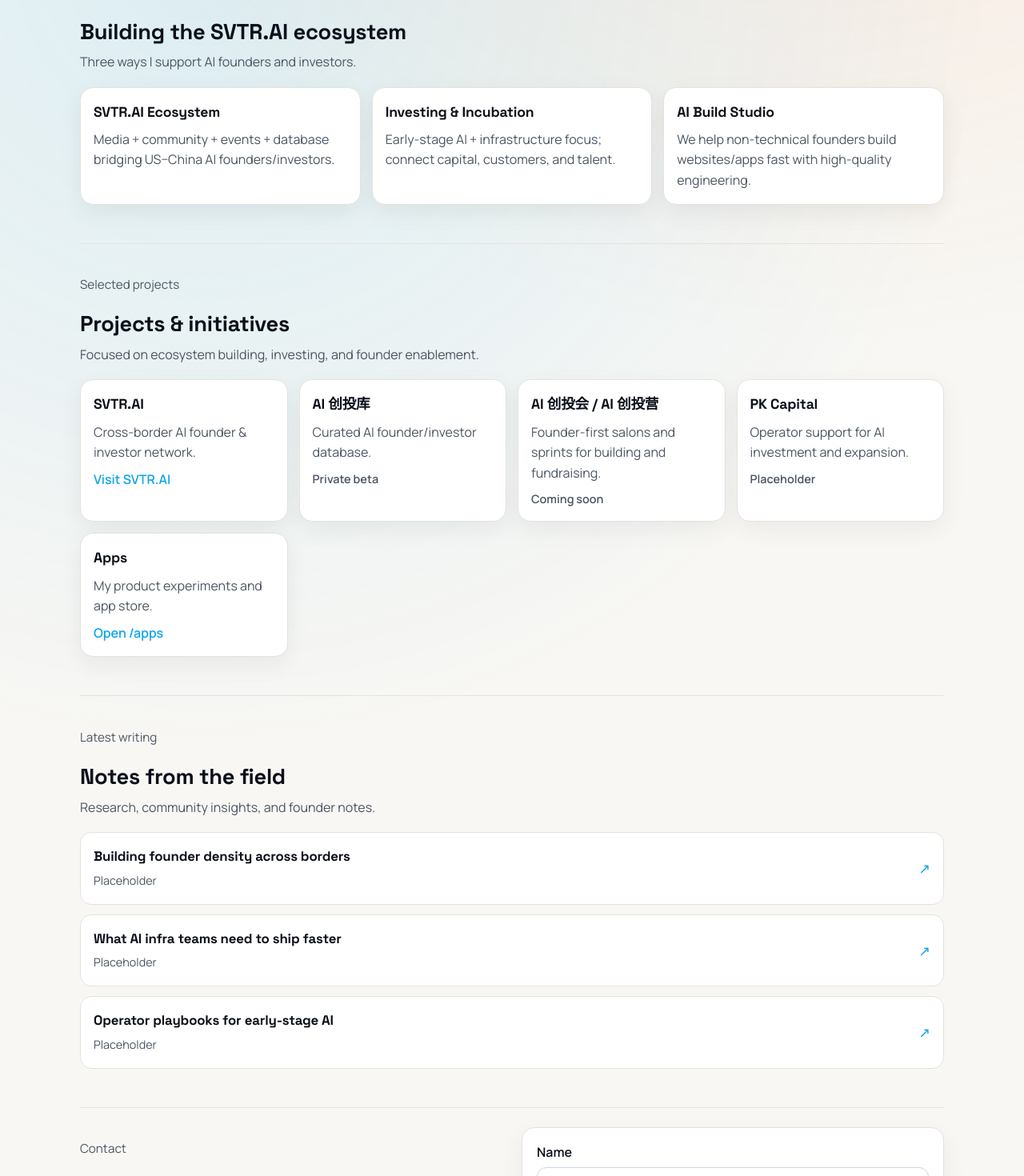
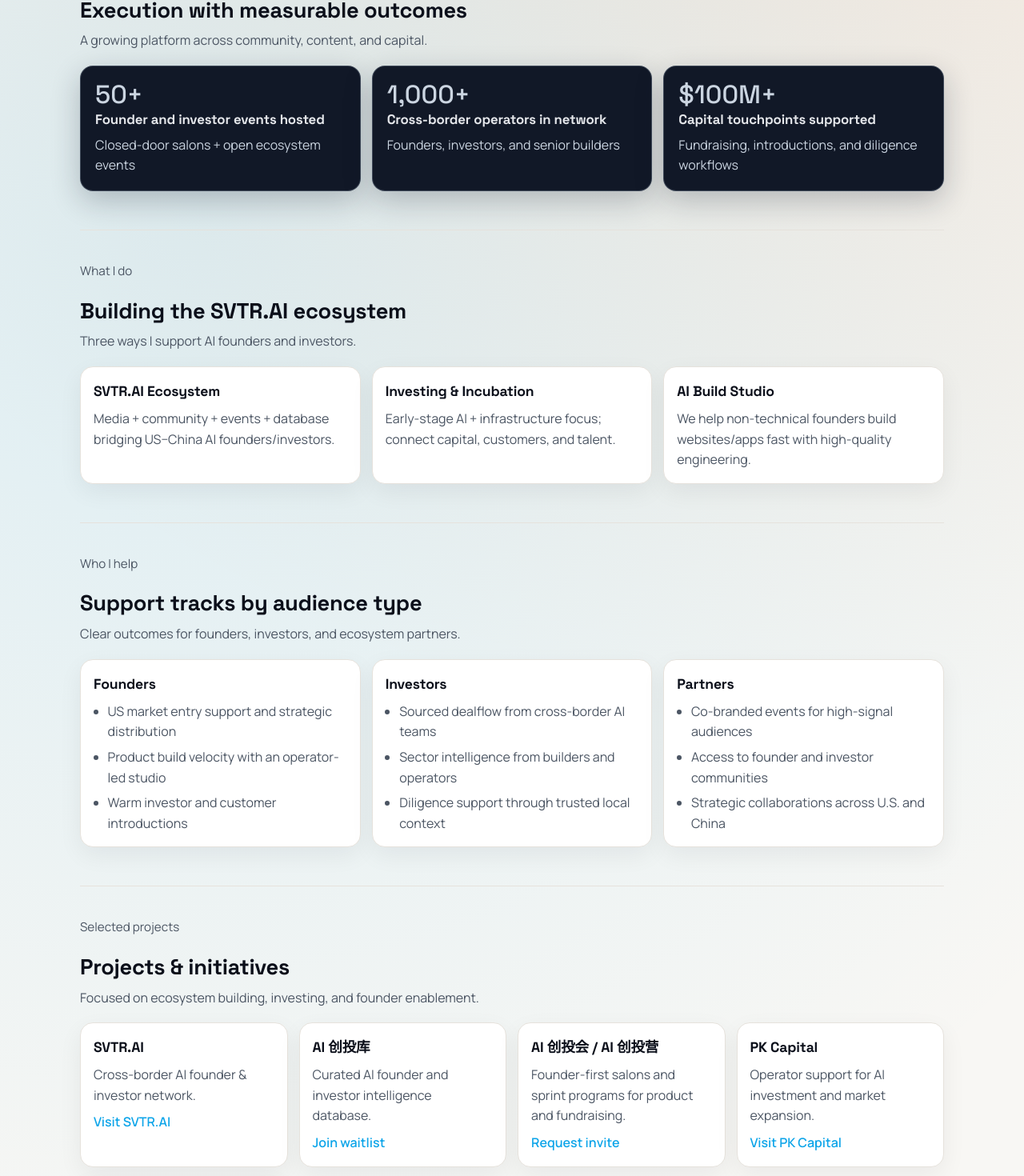
Before and after one commit to capmapt/liuallen, a Next.js app in the folder apps/web/: page / in a window 1280 px wide. Shown: the part 615-2085 px from the top of the page at 80% size. Built offline with nearby package versions, Linux system fonts and the light colour scheme; no server answers.

Commit message:
feat(web): revamp homepage structure and messaging

```diff
--- a/apps/web/pages/index.tsx
+++ b/apps/web/pages/index.tsx
@@ -35,15 +35,25 @@
     hero: {
       title: 'Allen Liu (Min Liu)',
       oneLiner:
-        'Building SVTR.AI — a cross-border AI founder & investor network. I invest and incubate AI startups, and run an AI build studio that helps founders ship products fast.',
+        'I build SVTR.AI, invest in early AI startups, and run an operator-led build studio for founders entering the U.S. market.',
       primaryCta: 'Book a meeting',
       secondaryCta: 'Email',
       availability: 'Based near Stanford / Palo Alto. Open to: founders, investors, partners.',
       badges: ['AI founders + investors', 'Cross-border network', 'Silicon Valley'],
       cardTitle: 'SVTR.AI ecosystem',
       cardBody:
-        'Media, community, events, and a database that connect AI founders, investors, and operators across the U.S. and China.',
+        'Media, curated community, private events, and data products that connect AI founders, investors, and operators across the U.S. and China.',
       cardCta: 'Explore SVTR.AI',
+    },
+    proof: {
+      kicker: 'Proof',
+      title: 'Execution with measurable outcomes',
+      subtitle: 'A growing platform across community, content, and capital.',
+      items: [
+        { value: '50+', label: 'Founder and investor events hosted', note: 'Closed-door salons + open ecosystem events' },
+        { value: '1,000+', label: 'Cross-border operators in network', note: 'Founders, investors, and senior builders' },
+        { value: '$100M+', label: 'Capital touchpoints supported', note: 'Fundraising, introductions, and diligence workflows' },
+      ],
     },
     whatIDo: {
       kicker: 'What I do',
@@ -64,6 +74,37 @@
         },
       ],
     },
+    audience: {
+      kicker: 'Who I help',
+      title: 'Support tracks by audience type',
+      subtitle: 'Clear outcomes for founders, investors, and ecosystem partners.',
+      cards: [
+        {
+          title: 'Founders',
+          outcomes: [
+            'US market entry support and strategic distribution',
+            'Product build velocity with an operator-led studio',
+            'Warm investor and customer introductions',
+          ],
+        },
+        {
+          title: 'Investors',
+          outcomes: [
+            'Sourced dealflow from cross-border AI teams',
+            'Sector intelligence from builders and operators',
+            'Diligence support through trusted local context',
+          ],
+        },
+        {
+          title: 'Partners',
+          outcomes: [
+            'Co-branded events for high-signal audiences',
+            'Access to founder and investor communities',
+            'Strategic collaborations across U.S. and China',
+          ],
+        },
+      ],
+    },
     projects: {
       kicker: 'Selected projects',
       title: 'Projects & initiatives',
@@ -77,24 +118,21 @@
         },
         {
           title: 'AI 创投库',
-          description: 'Curated AI founder/investor database.',
-          href: '#',
-          linkLabel: 'Private beta',
-          disabled: true,
+          description: 'Curated AI founder and investor intelligence database.',
+          href: '#contact',
+          linkLabel: 'Join waitlist',
         },
         {
           title: 'AI 创投会 / AI 创投营',
-          description: 'Founder-first salons and sprints for building and fundraising.',
-          href: '#',
-          linkLabel: 'Coming soon',
-          disabled: true,
+          description: 'Founder-first salons and sprint programs for product and fundraising.',
+          href: 'https://svtr.ai',
+          linkLabel: 'Request invite',
         },
         {
           title: 'PK Capital',
-          description: 'Operator support for AI investment and expansion.',
-          href: '#',
-          linkLabel: 'Placeholder',
-          disabled: true,
+          description: 'Operator support for AI investment and market expansion.',
+          href: 'https://www.pingkangcapital.com/',
+          linkLabel: 'Visit PK Capital',
         },
         {
           title: 'Apps',
@@ -107,23 +145,42 @@
     writing: {
       kicker: 'Latest writing',
       title: 'Notes from the field',
-      subtitle: 'Research, community insights, and founder notes.',
+      subtitle: 'Research briefs, market notes, and operator playbooks.',
       items: [
         {
-          title: 'Building founder density across borders',
+          title: 'How cross-border founder density compounds over time',
           href: '/writing',
-          meta: 'Placeholder',
+          meta: 'Ecosystem Strategy',
         },
         {
-          title: 'What AI infra teams need to ship faster',
+          title: 'What AI infrastructure founders should optimize first',
           href: '/writing',
-          meta: 'Placeholder',
+          meta: 'Founder Playbook',
         },
         {
-          title: 'Operator playbooks for early-stage AI',
+          title: 'Operator frameworks for early-stage AI execution',
           href: '/writing',
-          meta: 'Placeholder',
+          meta: 'Operating Systems',
         },
+      ],
+    },
+    channels: {
+      kicker: 'Media channels',
+      title: 'Where to follow my work',
+      subtitle: 'Best channels for updates, events, and collaboration.',
+      links: [
+        { title: 'SVTR.AI', href: 'https://svtr.ai', label: 'Platform updates' },
+        { title: 'Email', href: 'mailto:liumin.gsm@gmail.com', label: 'Direct contact' },
+        { title: 'Apps', href: '/apps', label: 'Product experiments' },
+      ],
+    },
+    disclosure: {
+      kicker: 'Disclosure',
+      title: 'Operating principles and boundaries',
+      items: [
+        'Community and media activities are independent from formal investment decisions.',
+        'Content on this site is for informational purposes and not investment advice.',
+        'Potential conflicts are handled with explicit disclosure and recusal when needed.',
       ],
     },
     contact: {
@@ -155,7 +212,7 @@
     hero: {
       title: 'Allen Liu (Min Liu)',
       oneLiner:
-        '打造 SVTR.AI——连接中美 AI 创业者与投资人的跨境网络。我投资并孵化 AI 初创公司，也运营 AI 搭建工作室，帮助创始人快速落地产品。',
+        '我在搭建 SVTR.AI、投资早期 AI 公司，并运营以交付为导向的 AI 搭建工作室，帮助创始人进入美国市场。',
       primaryCta: '预约会议',
       secondaryCta: '发送邮件',
       availability: '常驻斯坦福 / 帕洛阿尔托附近。开放合作：创业者、投资人、合作伙伴。',
@@ -163,6 +220,16 @@
       cardTitle: 'SVTR.AI 生态',
       cardBody: '媒体、社区、活动与数据库，连接中美 AI 创业者、投资人和运营者。',
       cardCta: '了解 SVTR.AI',
+    },
+    proof: {
+      kicker: '成果',
+      title: '用可量化结果验证执行力',
+      subtitle: '在社区、内容与资本连接上持续增长。',
+      items: [
+        { value: '50+', label: '已举办创业者与投资人活动', note: '闭门沙龙 + 开放生态活动' },
+        { value: '1,000+', label: '跨境网络覆盖运营者', note: '覆盖创业者、投资人与资深建设者' },
+        { value: '$100M+', label: '支持资本连接触达规模', note: '覆盖融资、引荐与尽调协同' },
+      ],
     },
     whatIDo: {
       kicker: '我在做什么',
@@ -183,6 +250,37 @@
         },
       ],
     },
+    audience: {
+      kicker: '服务对象',
+      title: '按角色设计支持路径',
+      subtitle: '面向创业者、投资人和合作伙伴的明确产出。',
+      cards: [
+        {
+          title: '创业者',
+          outcomes: [
+            '美国市场进入与分发策略支持',
+            '通过搭建工作室提升产品交付速度',
+            '连接高质量投资人与关键客户',
+          ],
+        },
+        {
+          title: '投资人',
+          outcomes: [
+            '获取跨境 AI 创业项目流',
+            '获得来自一线建设者的赛道洞察',
+            '通过本地语境增强尽调判断',
+          ],
+        },
+        {
+          title: '合作伙伴',
+          outcomes: [
+            '面向高密度人群的联合活动',
+            '进入创业者与投资人社群网络',
+            '推动中美双向战略合作',
+          ],
+        },
+      ],
+    },
     projects: {
       kicker: '精选项目',
       title: '项目与计划',
@@ -196,24 +294,21 @@
         },
         {
           title: 'AI 创投库',
-          description: '精选 AI 创业者/投资人数据库。',
-          href: '#',
-          linkLabel: '内测中',
-          disabled: true,
+          description: '精选 AI 创业者与投资人情报库。',
+          href: '#contact',
+          linkLabel: '加入候补',
         },
         {
           title: 'AI 创投会 / AI 创投营',
-          description: '面向创始人的沙龙与加速营。',
-          href: '#',
-          linkLabel: '即将发布',
-          disabled: true,
+          description: '面向创始人的沙龙与冲刺营。',
+          href: 'https://svtr.ai',
+          linkLabel: '申请邀约',
         },
         {
           title: 'PK Capital',
-          description: 'AI 投资与扩张的运营支持。',
-          href: '#',
-          linkLabel: '占位中',
-          disabled: true,
+          description: 'AI 投资与市场扩张的运营支持。',
+          href: 'https://www.pingkangcapital.com/',
+          linkLabel: '访问 PK Capital',
         },
         {
           title: '应用商店',
@@ -226,23 +321,42 @@
     writing: {
       kicker: '最新写作',
       title: '一线笔记',
-      subtitle: '研究、社区洞察与创始人笔记。',
+      subtitle: '研究简报、市场观察与运营方法。',
       items: [
         {
-          title: '跨境生态的创始人密度',
+          title: '跨境创业者密度如何形成复利',
           href: '/writing',
-          meta: '占位',
+          meta: '生态策略',
         },
         {
-          title: 'AI 基础设施团队如何更快交付',
+          title: 'AI 基础设施创始人应优先优化什么',
           href: '/writing',
-          meta: '占位',
+          meta: '创始人手册',
         },
         {
-          title: '早期 AI 的运营方法论',
+          title: '早期 AI 团队的运营执行框架',
           href: '/writing',
-          meta: '占位',
+          meta: '运营系统',
         },
+      ],
+    },
+    channels: {
+      kicker: '媒体渠道',
+      title: '关注我的工作动态',
+      subtitle: '获取更新、活动与合作信息的最佳入口。',
+      links: [
+        { title: 'SVTR.AI', href: 'https://svtr.ai', label: '平台更新' },
+        { title: '邮箱', href: 'mailto:liumin.gsm@gmail.com', label: '直接联系' },
+        { title: '应用商店', href: '/apps', label: '产品实验' },
+      ],
+    },
+    disclosure: {
+      kicker: '披露说明',
+      title: '协作原则与边界',
+      items: [
+        '社区和媒体活动与正式投资决策相互独立。',
+        '本站内容仅供信息参考，不构成投资建议。',
+        '若存在潜在利益冲突，将进行明确披露并按需回避。',
       ],
     },
     contact: {
@@ -359,12 +473,12 @@
   return (
     <div className={styles.page}>
       <Head>
-        <title>Allen Liu (Min Liu) — SVTR.AI founder</title>
+        <title>Allen Liu (Min Liu) — SVTR.AI ecosystem builder</title>
         <meta
           name="description"
-          content="Allen Liu (Min Liu): building SVTR.AI, investing in AI startups, and operating a Silicon Valley build studio."
+          content="Allen Liu (Min Liu): building SVTR.AI, investing in AI startups, and operating a cross-border AI build studio."
         />
-        <meta property="og:title" content="Allen Liu (Min Liu) — SVTR.AI founder" />
+        <meta property="og:title" content="Allen Liu (Min Liu) — SVTR.AI ecosystem builder" />
         <meta
           property="og:description"
           content="Building SVTR.AI, investing in AI startups, and operating an AI build studio for founders."
@@ -375,7 +489,7 @@
         <meta name="twitter:title" content="Allen Liu (Min Liu)" />
         <meta
           name="twitter:description"
-          content="SVTR.AI founder, AI investor, and operator for fast-moving founder teams."
+          content="SVTR.AI ecosystem builder, AI investor, and operator for founder teams."
         />
         <link rel="canonical" href="https://liuallen.com" />
         <link rel="icon" href="/favicon.svg" />
@@ -455,6 +569,25 @@
           </div>
         </section>
 
+        <section id="proof" className={styles.section}>
+          <div className={styles.sectionHeader}>
+            <div>
+              <p className={styles.subtle}>{t.proof.kicker}</p>
+              <h2 className={styles.sectionTitle}>{t.proof.title}</h2>
+              <p className={styles.sectionSubtitle}>{t.proof.subtitle}</p>
+            </div>
+          </div>
+          <div className={styles.proofGrid}>
+            {t.proof.items.map((item) => (
+              <article key={item.label} className={styles.proofCard}>
+                <p className={styles.proofValue}>{item.value}</p>
+                <h3>{item.label}</h3>
+                <p>{item.note}</p>
+              </article>
+            ))}
+          </div>
+        </section>
+
         <section id="what-i-do" className={styles.section}>
           <div className={styles.sectionHeader}>
             <div>
@@ -468,6 +601,28 @@
               <article key={role.title} className={styles.card}>
                 <h3>{role.title}</h3>
                 <p>{role.description}</p>
+              </article>
+            ))}
+          </div>
+        </section>
+
+        <section id="who-i-help" className={styles.section}>
+          <div className={styles.sectionHeader}>
+            <div>
+              <p className={styles.subtle}>{t.audience.kicker}</p>
+              <h2 className={styles.sectionTitle}>{t.audience.title}</h2>
+              <p className={styles.sectionSubtitle}>{t.audience.subtitle}</p>
+            </div>
+          </div>
+          <div className={styles.cardGrid}>
+            {t.audience.cards.map((group) => (
+              <article key={group.title} className={styles.card}>
+                <h3>{group.title}</h3>
+                <ul className={styles.outcomeList}>
+                  {group.outcomes.map((outcome) => (
+                    <li key={outcome}>{outcome}</li>
+                  ))}
+                </ul>
               </article>
             ))}
           </div>
@@ -489,13 +644,14 @@
                 </div>
                 <p>{project.description}</p>
                 {project.href ? (
-                  project.disabled ? (
-                    <span className={styles.cardNote}>{project.linkLabel}</span>
-                  ) : (
-                    <a href={project.href} className={styles.cardLink} target={project.href.startsWith('http') ? '_blank' : undefined} rel="noreferrer">
-                      {project.linkLabel}
-                    </a>
-                  )
+                  <a
+                    href={project.href}
+                    className={styles.cardLink}
+                    target={project.href.startsWith('http') ? '_blank' : undefined}
+                    rel={project.href.startsWith('http') ? 'noreferrer' : undefined}
+                  >
+                    {project.linkLabel}
+                  </a>
                 ) : null}
               </article>
             ))}
@@ -522,6 +678,48 @@
                 </span>
               </a>
             ))}
+          </div>
+        </section>
+
+        <section id="channels" className={styles.section}>
+          <div className={styles.sectionHeader}>
+            <div>
+              <p className={styles.subtle}>{t.channels.kicker}</p>
+              <h2 className={styles.sectionTitle}>{t.channels.title}</h2>
+              <p className={styles.sectionSubtitle}>{t.channels.subtitle}</p>
+            </div>
+          </div>
+          <div className={styles.cardGrid}>
+            {t.channels.links.map((channel) => (
+              <article key={channel.title} className={styles.card}>
+                <h3>{channel.title}</h3>
+                <p>{channel.label}</p>
+                <a
+                  href={channel.href}
+                  className={styles.cardLink}
+                  target={channel.href.startsWith('http') ? '_blank' : undefined}
+                  rel={channel.href.startsWith('http') ? 'noreferrer' : undefined}
+                >
+                  {channel.href.startsWith('mailto:') ? channel.href.replace('mailto:', '') : channel.href}
+                </a>
+              </article>
+            ))}
+          </div>
+        </section>
+
+        <section id="disclosure" className={styles.section}>
+          <div className={styles.sectionHeader}>
+            <div>
+              <p className={styles.subtle}>{t.disclosure.kicker}</p>
+              <h2 className={styles.sectionTitle}>{t.disclosure.title}</h2>
+            </div>
+          </div>
+          <div className={styles.disclosureBox}>
+            <ul className={styles.disclosureList}>
+              {t.disclosure.items.map((item) => (
+                <li key={item}>{item}</li>
+              ))}
+            </ul>
           </div>
         </section>
 
--- a/apps/web/styles/Home.module.css
+++ b/apps/web/styles/Home.module.css
@@ -237,6 +237,39 @@
   gap: 14px;
 }
 
+.proofGrid {
+  display: grid;
+  grid-template-columns: repeat(auto-fit, minmax(220px, 1fr));
+  gap: 14px;
+}
+
+.proofCard {
+  background: #111827;
+  border: 1px solid rgba(148, 163, 184, 0.35);
+  color: #e5e7eb;
+  border-radius: 16px;
+  padding: 18px;
+  box-shadow: 0 12px 36px rgba(15, 23, 42, 0.24);
+}
+
+.proofValue {
+  font-family: var(--font-display);
+  font-size: 2rem;
+  line-height: 1.1;
+  margin: 0 0 8px;
+  color: #fbbf24;
+}
+
+.proofCard h3 {
+  margin: 0 0 6px;
+  font-size: 1.05rem;
+}
+
+.proofCard p {
+  margin: 0;
+  color: #cbd5e1;
+}
+
 .card {
   background: #fff;
   border: 1px solid var(--border);
@@ -263,6 +296,14 @@
 .card p {
   margin: 0;
   color: var(--muted);
+}
+
+.outcomeList {
+  margin: 0;
+  padding-left: 1.1rem;
+  color: var(--muted);
+  display: grid;
+  gap: 6px;
 }
 
 .cardLink {
@@ -392,6 +433,21 @@
   margin-top: 8px;
 }
 
+.disclosureBox {
+  border: 1px solid var(--border);
+  background: #fff;
+  border-radius: 16px;
+  padding: 18px;
+}
+
+.disclosureList {
+  margin: 0;
+  padding-left: 1.1rem;
+  display: grid;
+  gap: 8px;
+  color: var(--muted);
+}
+
 .footer {
   border-top: 1px solid var(--border);
   padding: 18px 0 36px;
```
